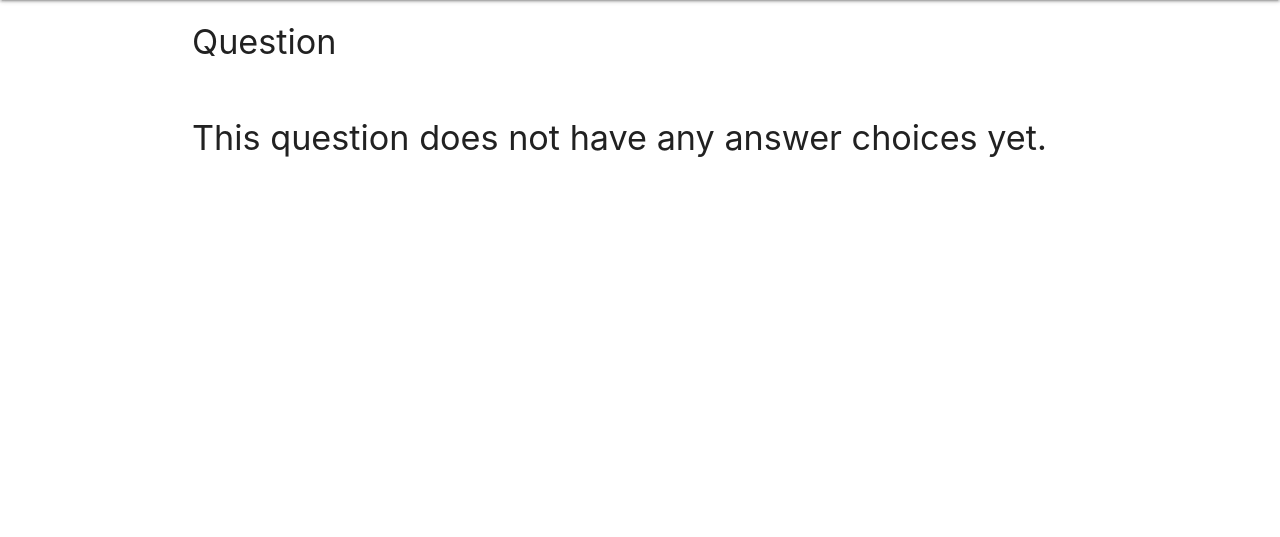
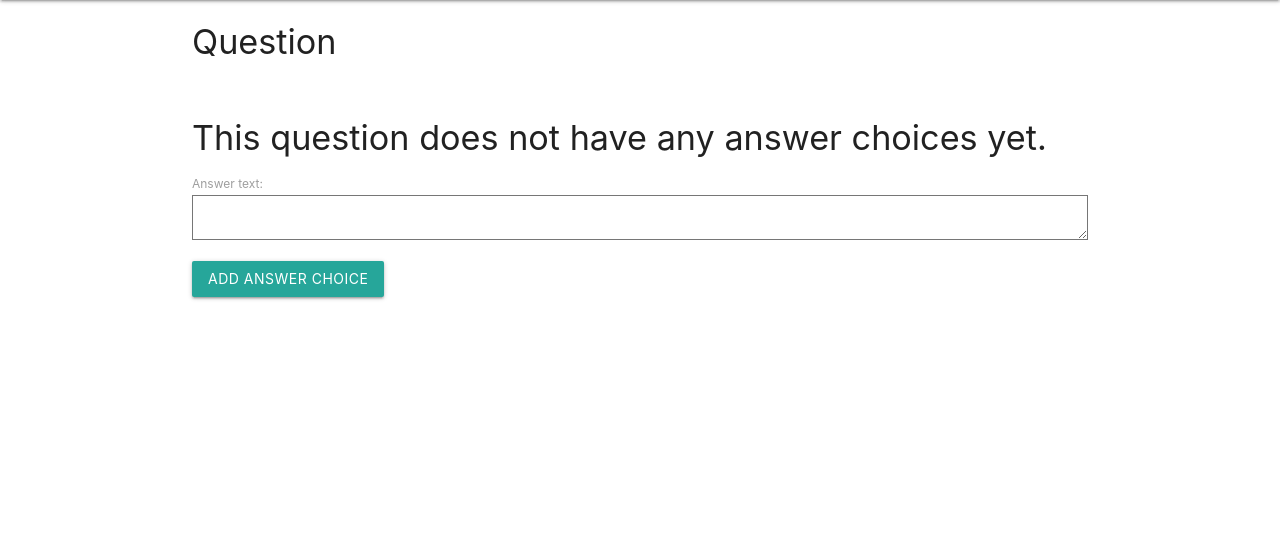
Before and after one commit to emilydrakesmith/so-quiz-me, a Django app: template main_app/templates/questions/detail.html in a window 1280 px wide. Shown: the part 64-601 px from the top of the page. Run offline with Django 3.2, Linux system fonts and the light colour scheme; the template is opened without the code that fills it: values that come from a table or form of the project are taken from there, others are empty.

Commit message:
add answer choice field working

```diff
--- a/main_app/forms.py
+++ b/main_app/forms.py
@@ -1,7 +1,12 @@
 from django.forms import ModelForm
-from .models import Question
+from .models import Question, Answer
 
 class QuestionForm(ModelForm):
     class Meta:
         model = Question
         fields = ['question_text']
+
+class AnswerForm(ModelForm):
+    class Meta:
+        model = Answer
+        fields = ['answer_text']
--- a/main_app/templates/questions/detail.html
+++ b/main_app/templates/questions/detail.html
@@ -19,6 +19,11 @@
     {% else %}
         <h4>This question does not have any answer choices yet.</h4>
     {% endif %}
+    <form action="{% url 'answer_create' question.id %}" method='post'>
+        {% csrf_token %}
+        {{ answer_form.as_p }}
+        <input type="submit" class="btn" value="Add Answer Choice">
+    </form>
 
 {% comment %} TODO: Figure out how top make the below work {% endcomment %}
 {% comment %} <a href="{% url 'quizzes' question.quiz %}">Return to Quiz</a> {% endcomment %}
--- a/main_app/urls.py
+++ b/main_app/urls.py
@@ -25,7 +25,9 @@ urlpatterns = [
     path('quizzes/<int:pk>/update/', views.QuizUpdate.as_view(), name='quiz_update'),
     path('quizzes/<int:pk>/delete/', views.QuizDelete.as_view(), name='quiz_delete'),
 
-    path('quizzes/<int:quiz_id>/question_create', views.add_question, name='question_create'),
 
-    path('question/<int:question_id>', views.question_detail, name='question_detail')
+
+    path('question/<int:question_id>/', views.question_detail, name='question_detail'),
+    path('quizzes/<int:quiz_id>/question_create/', views.add_question, name='question_create'),
+    path('question/<int:question_id>/answer_create/', views.add_answer, name='answer_create')
 ]
```
Also changed, not shown: main_app/views.py (+12 -4 lines).
